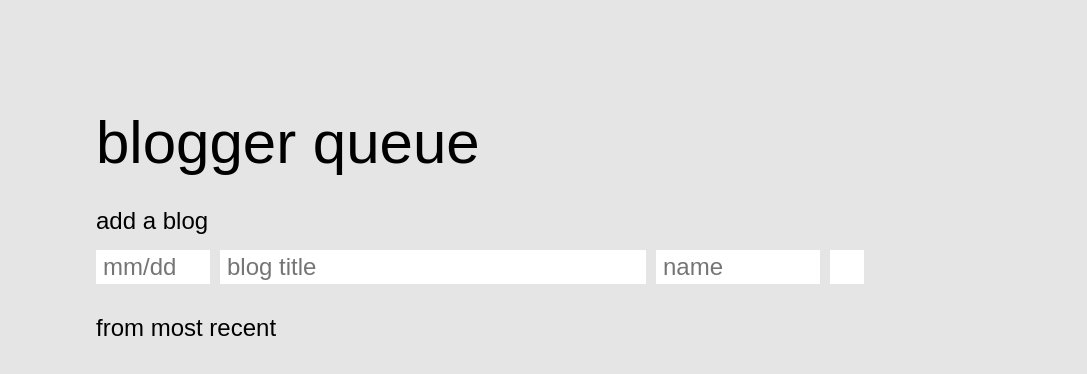
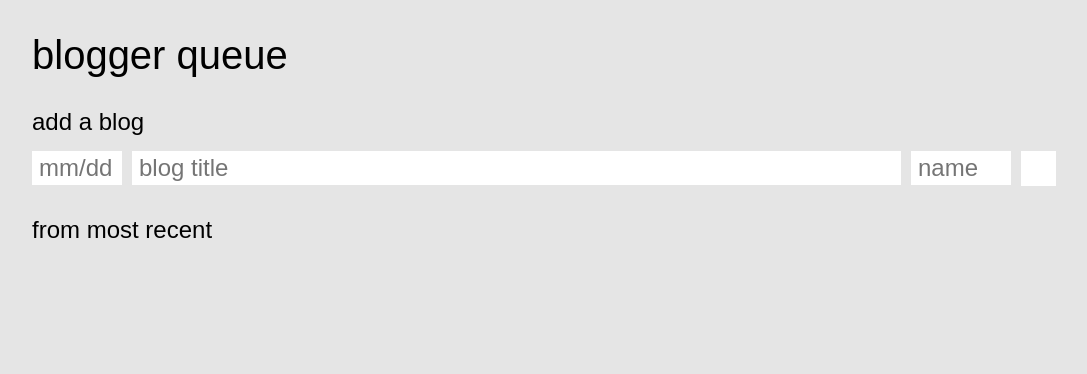
Before and after one commit to simpko/blogger-queue, a website: page views/queue.html in a window 1280 px wide. Shown: the whole page, without its empty margins (96-1183 px from the left). Drawn offline with nearby package versions, Linux system fonts and the light colour scheme; files that its build step writes are made by us from their sources; no server answers; files whose address does not match are found by name; a web font is replaced by a local one.

Commit message:
polished frontend

```diff
--- a/public/css/queue.css
+++ b/public/css/queue.css
@@ -27,22 +27,21 @@ input[type=text]:focus {
 	padding-left: 7px;
 	padding-right: 7px;
 	background-color: white;
-	margin-right: 10px;
-	height: 34px;
-	overflow-x: auto;
-    white-space: nowrap;
+	white-space: nowrap;
+	text-overflow: clip;
+	overflow: scroll;
 }
 
 #container {
 	position: absolute;
-	left: 15%;
-	width: 60%;
+	left: 10vw;
+	width: 80vw;
 	height: 100vh;
 }
 
 #page-title {
-	margin-top: 100px;
-	font-size: 60px;
+	margin-top: 25px;
+	font-size: 40px;
 }
 
 #add-blog-container {
@@ -56,28 +55,10 @@ input[type=text]:focus {
 #add-blog-form {
 	margin-top: 15px;
 
-	display: flex;
-	flex-direction: row;
-	justify-content: flex-start;
-	flex-wrap: wrap;
-}
-
-#new-blog-date, .blog-date {
-	width: 100px;
-}
-
-#new-blog-title, .blog-title {
-	flex-grow: 1;
-}
-
-#new-blog-author, .blog-author {
-	width: 150px;
-}
-
-#add-blog-button, .delete-blog-button {
-	width: 34px;
-	height: 34px;
-	background-color: white;
+	display: grid;
+	grid-template-columns: 90px auto 100px 35px;
+	grid-template-rows: 35px;
+	grid-column-gap: 10px;
 }
 
 #queue-container {
@@ -96,9 +77,14 @@ input[type=text]:focus {
 .blog-entry {
 	margin-top: 7px;
 
-	display: flex;
-	flex-direction: row;
-	justify-content: flex-start;
+	display: grid;
+	grid-template-columns: 90px auto 100px 35px;
+	grid-template-rows: 35px;
+	grid-column-gap: 10px;
+}
+
+#add-blog-button {
+	background-color: white;
 }
 
 #add-blog-button:hover {
--- a/public/js/queue.js
+++ b/public/js/queue.js
@@ -9,6 +9,9 @@ function getQueue() {
 		const blogs = res.data;
 		for (let i=1; i <= blogs.length; i++) {
 			const blog = blogs[i-1];
+
+			const container = document.createElement('div');
+			container.className = 'blog-entry-container';
 
 			const entry = document.createElement('div');
 			entry.className = 'blog-entry';
@@ -30,7 +33,7 @@ function getQueue() {
 			entry.appendChild(blogAuthor);
 
 			const deleteBlog = document.createElement('div');
-			deleteBlog.className = 'delete-blog-button';
+			deleteBlog.className = 'delete-blog-button blog-box';
 			deleteBlog.addEventListener('click', () => {
 				const entry = document.getElementById('blog-entry-' + i);
 				const [date, title, author, button] = Array.from(entry.children).map((node) => node.innerHTML);
@@ -40,8 +43,9 @@ function getQueue() {
 				.then((res) => getQueue());
 			});
 			entry.appendChild(deleteBlog);
+			container.appendChild(entry);
+			queue.appendChild(container);
 
-			queue.appendChild(entry);
 		}
 	})
 	.catch((err) => {
```
Also changed, not shown: views/login.html (+1 -1 lines), 1 other file.
